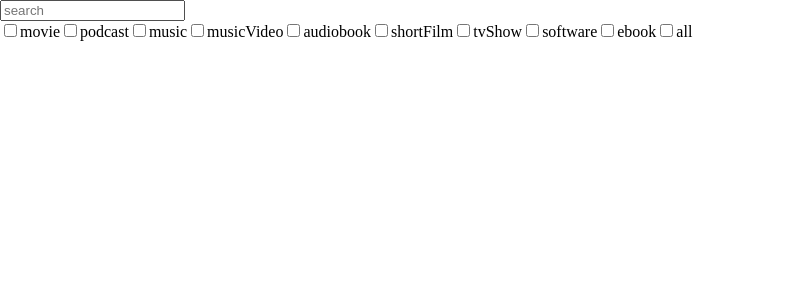
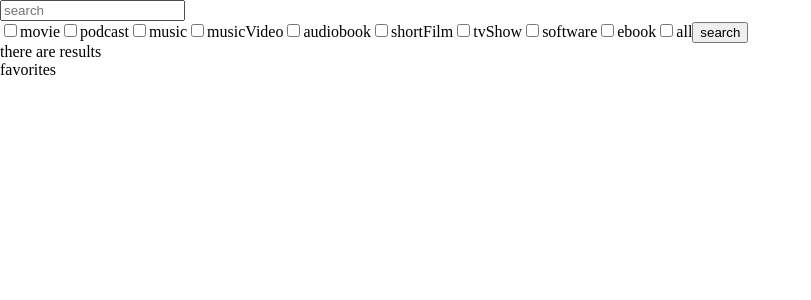
Before and after one commit to Fredz1/capStone-Project-2, a React (Create React App) app in the folder client/: page / in a window 1280 px wide. Shown: the top 300 px of the page, without its empty margins (0-811 px from the left). Built offline with nearby package versions, Linux system fonts and the light colour scheme.

Commit message:
added request function to react

```diff
--- a/client/package.json
+++ b/client/package.json
@@ -11,6 +11,7 @@
     "react-scripts": "4.0.3",
     "web-vitals": "^1.1.2"
   },
+  "proxy" : "http://localhost:5000",
   "scripts": {
     "start": "react-scripts start",
     "build": "react-scripts build",
--- a/client/src/index.js
+++ b/client/src/index.js
@@ -5,7 +5,7 @@ import App from './App';
 
 ReactDOM.render(
   <React.StrictMode>
-    <App />
+    <App/>
   </React.StrictMode>,
   document.getElementById('root')
 );
--- a/client/src/modules/LandingPage.jsx
+++ b/client/src/modules/LandingPage.jsx
@@ -7,8 +7,13 @@ const LandingPage = () => {
       /*
         should be able to search for movie, podcast, music, musicVideo, audiobook, shortFilm, tvShow, software, ebook, all
       */
-  // use 1 usestate hook to store all search criteria
+
      const [searchSelection, setSearchSelection] = useState({})
+     const [searchResults, setSearchResults] = useState([]);
+
+     /*
+       checkbox states stored in useState hook.  When user selects a box event is passed form input to function.  The input value is added to searchSelection state if is is not already.  If value is already added it is toggled based on event.target.checked bool.
+     */
 
   const handleCheckboxInput = event => {
     let current = searchSelection
@@ -17,8 +22,21 @@ const LandingPage = () => {
     console.log(current)
   }
 
+  const handleSearchClick = async () => {
+    const request = await fetch(
+      '/api',
+      {
+        headers: {'Content-Type': 'application/json'},
+        method: 'POST',
+        body: JSON.stringify(searchSelection)
+      }
+    )
+    request.json()
+    console.log(request)
+  }
+
   return (
-
+    <div>
       <div>
         <input type="text" placeholder='search'/>
         <div>
@@ -33,6 +51,16 @@ const LandingPage = () => {
               }
             )
           }
+        <button onClick={() => handleSearchClick()}>search</button>
+      </div>
+          {/* search resulys display */}
+          {
+            searchResults ? 'there are results' : 'nothing to return'
+          }
+      </div>
+      <div>
+        {/* favorites */}
+        favorites
       </div>
     </div>
   )
```
Also changed, not shown: client/src/helperFunctions/sessionStorageController.js (added, +12 -0 lines), 2 other files (tests, documents, lock files or other folders). Lines whose indentation alone changed are shown as unchanged.
